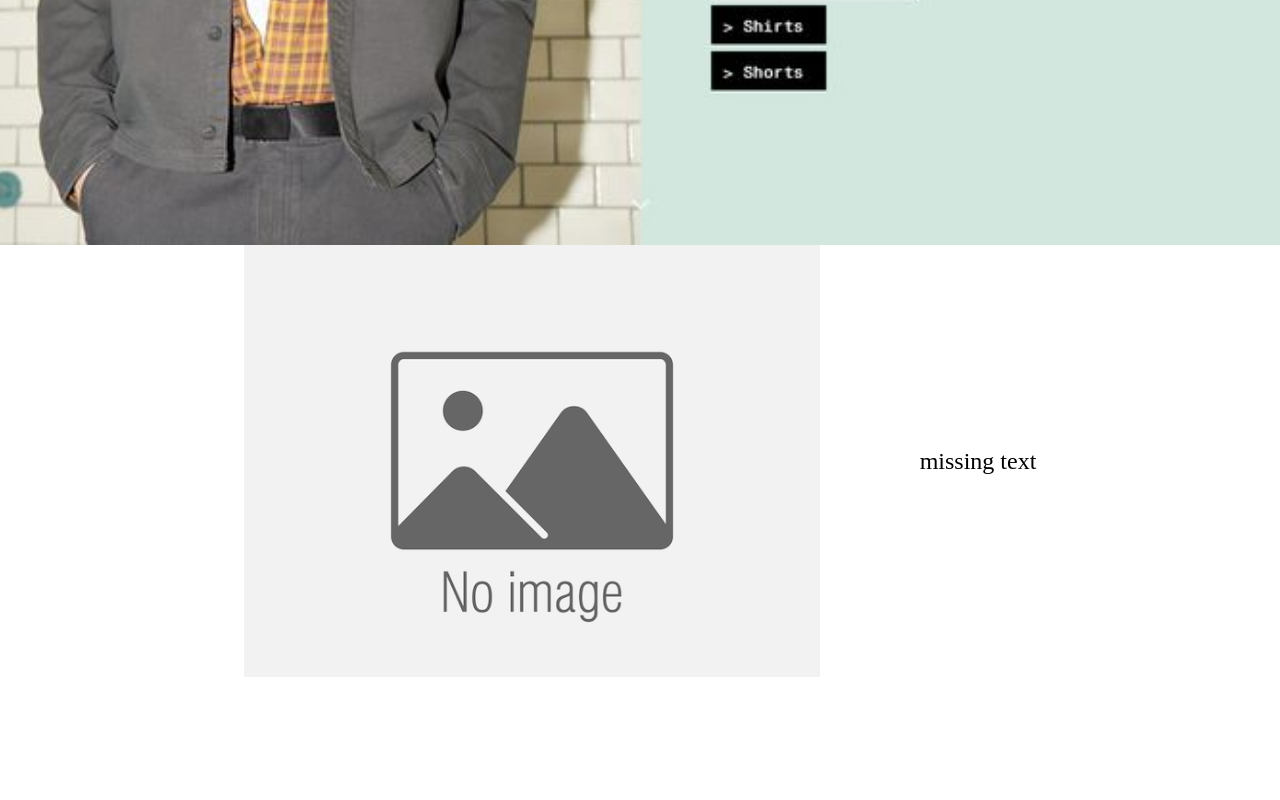
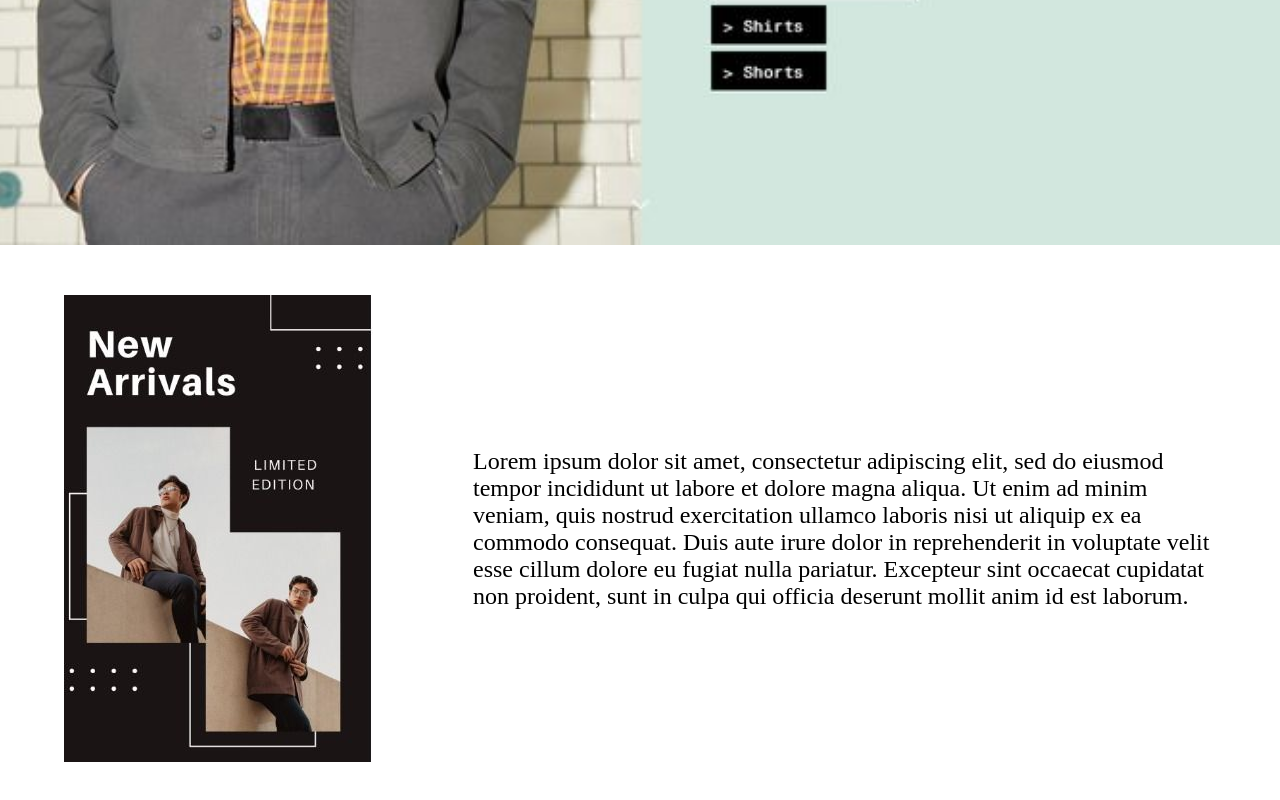
Before and after one commit to bobmcw/odin-shopping-website, a React (Vite) app: page /title in a window 1280 px wide. Shown: the part 602-1402 px from the top of the page. Before the commit the page ends 1279 px from the top, so only its background shows below. Built offline with nearby package versions, Linux system fonts and the light colour scheme; no server answers.

Commit message:
added placeholder data for text with image and adjusted styling

```diff
--- a/src/components/App.jsx
+++ b/src/components/App.jsx
@@ -3,6 +3,7 @@
 import { useEffect } from "react";
 import ImageWithText from "./ImageWithText";
 import banner from "../assets/banner.jpeg"
+import placeholder1 from "../assets/placeholder1.jpeg"
 
 function App() {
   useEffect(() => {
@@ -14,7 +15,9 @@
     <div className={styles.page}>
       <h1>Store</h1>
       <Banner backgroundImg={banner} />
-      <ImageWithText />
+      <ImageWithText imageUrl={placeholder1} alt="new arrivals" text="Lorem ipsum dolor sit amet, consectetur adipiscing elit, sed do eiusmod tempor incididunt ut labore et dolore magna aliqua. Ut enim ad minim veniam, quis nostrud exercitation ullamco laboris nisi ut aliquip ex ea commodo consequat. Duis aute irure dolor in reprehenderit in voluptate velit esse cillum dolore eu fugiat nulla pariatur. Excepteur sint occaecat cupidatat non proident, sunt in culpa qui officia deserunt mollit anim id est laborum."
+
+/>
     </div>
   );
 }
--- a/src/styles/ImageWithText.module.css
+++ b/src/styles/ImageWithText.module.css
@@ -4,6 +4,7 @@
     justify-content: center;
     gap: 100px;
     width: 90%;
+    padding: 50px;
 }
 img {
     max-width: 50%;
```
Also changed, not shown: src/assets/placeholder1.jpeg (added).
